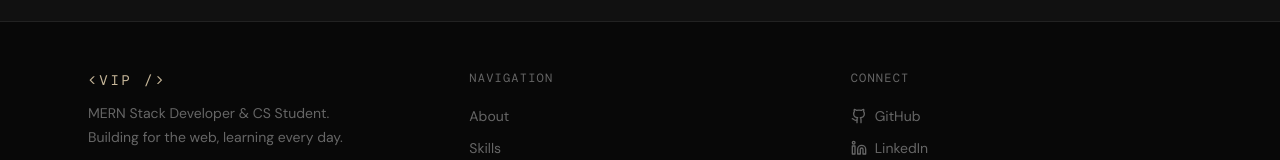
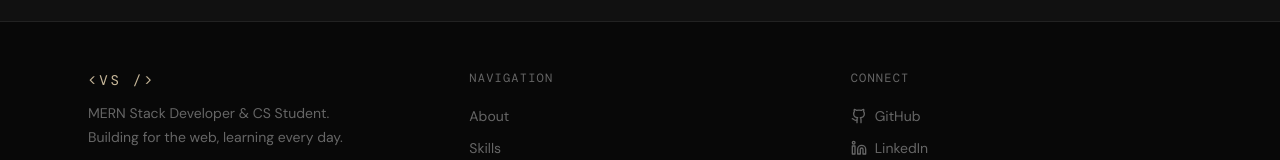
Before and after one commit to solankivipendrasingh06/vipendra-s-portfolio, a React (Vite) app: page / in a window 1280 px wide. Shown: the part 5262-5422 px from the top of the page. Built offline with nearby package versions, Linux system fonts and the light colour scheme; a web font is replaced by a local one.

Commit message:
Update brand name in Footer component

```diff
--- a/src/components/Footer.jsx
+++ b/src/components/Footer.jsx
@@ -24,7 +24,7 @@ export default function Footer() {
         <div className="grid md:grid-cols-3 gap-10 mb-10">
           {/* Brand */}
           <div>
-            <p className="font-mono-custom text-sm tracking-[0.2em] mb-3" style={{ color: 'var(--accent)' }}>&lt;VIP /&gt;</p>
+            <p className="font-mono-custom text-sm tracking-[0.2em] mb-3" style={{ color: 'var(--accent)' }}>&lt;VS /&gt;</p>
             <p className="text-sm" style={{ color: 'var(--text-muted)', lineHeight: 1.7 }}>
               MERN Stack Developer & CS Student.<br />
               Building for the web, learning every day.
```
